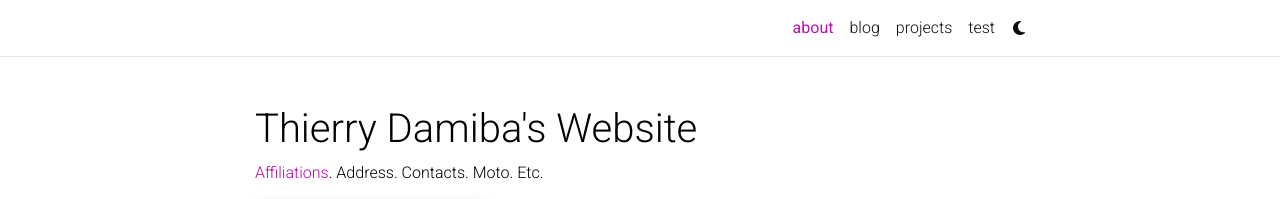
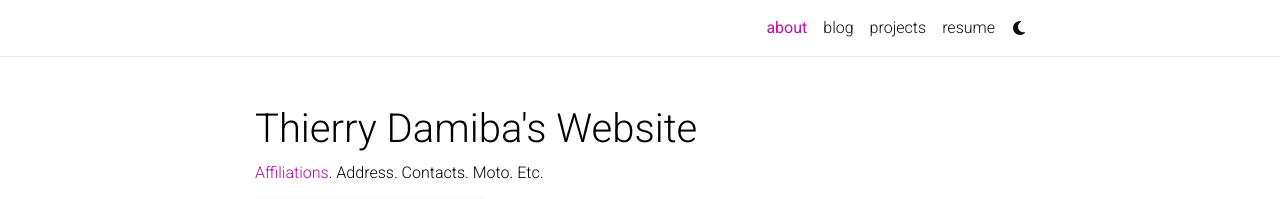
Before and after one commit to thierrydamiba/thierrydamiba.github.io, a Jekyll site: the page built from _pages/about.md, in a window 1280 px wide. Shown: the top 199 px of the page. Built offline with Jekyll 4.4.1, drawn with Linux system fonts in a browser that asks for light colours; comment, search, counter and statistics services are not loaded; a style sheet for code colours, icons or effects is not loaded.

Commit message:
Update and rename test.md to resume.md

```diff
--- a/_pages/test.md
+++ b/_pages/resume.md
@@ -1,7 +1,7 @@
 ---
-layout: profiles
-permalink: /test/
-title: test
+layout: cv
+permalink: /cv/
+title: resume
 description: members of the lab or group
 nav: true
 nav_order: 6
```
